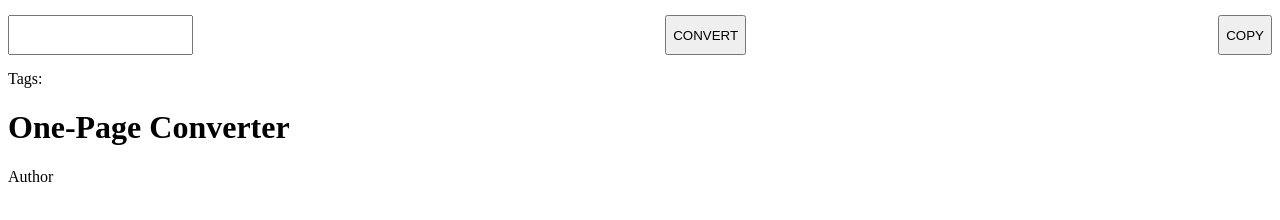
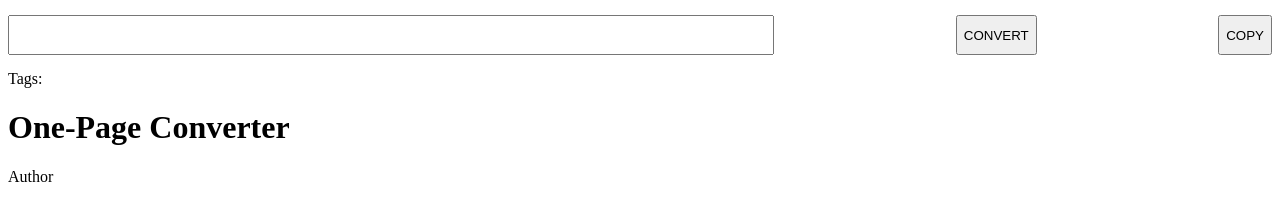
Before and after one commit to gustaakh/lit1, a plain HTML site: page index.html in a window 1280 px wide. Drawn offline with Linux system fonts and the light colour scheme.

Commit message:
updated css

```diff
--- a/style.css
+++ b/style.css
@@ -8,6 +8,9 @@
     margin: 15px 0;
     height: 40px;
 }
+.inputWrapper input {
+	width: 60%;
+}
 .tags ul li {
 	display: inline;
     font-style: italic;
```
